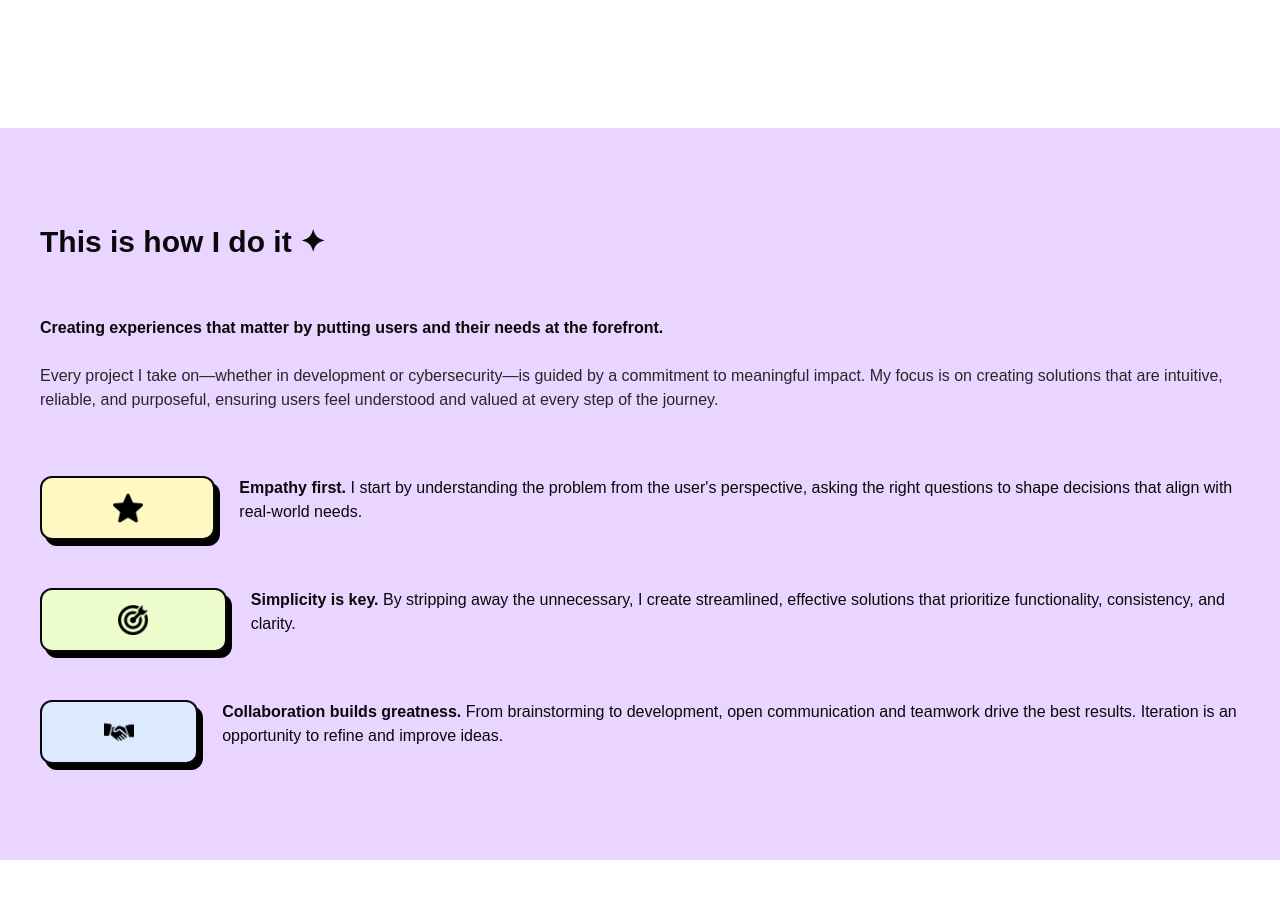
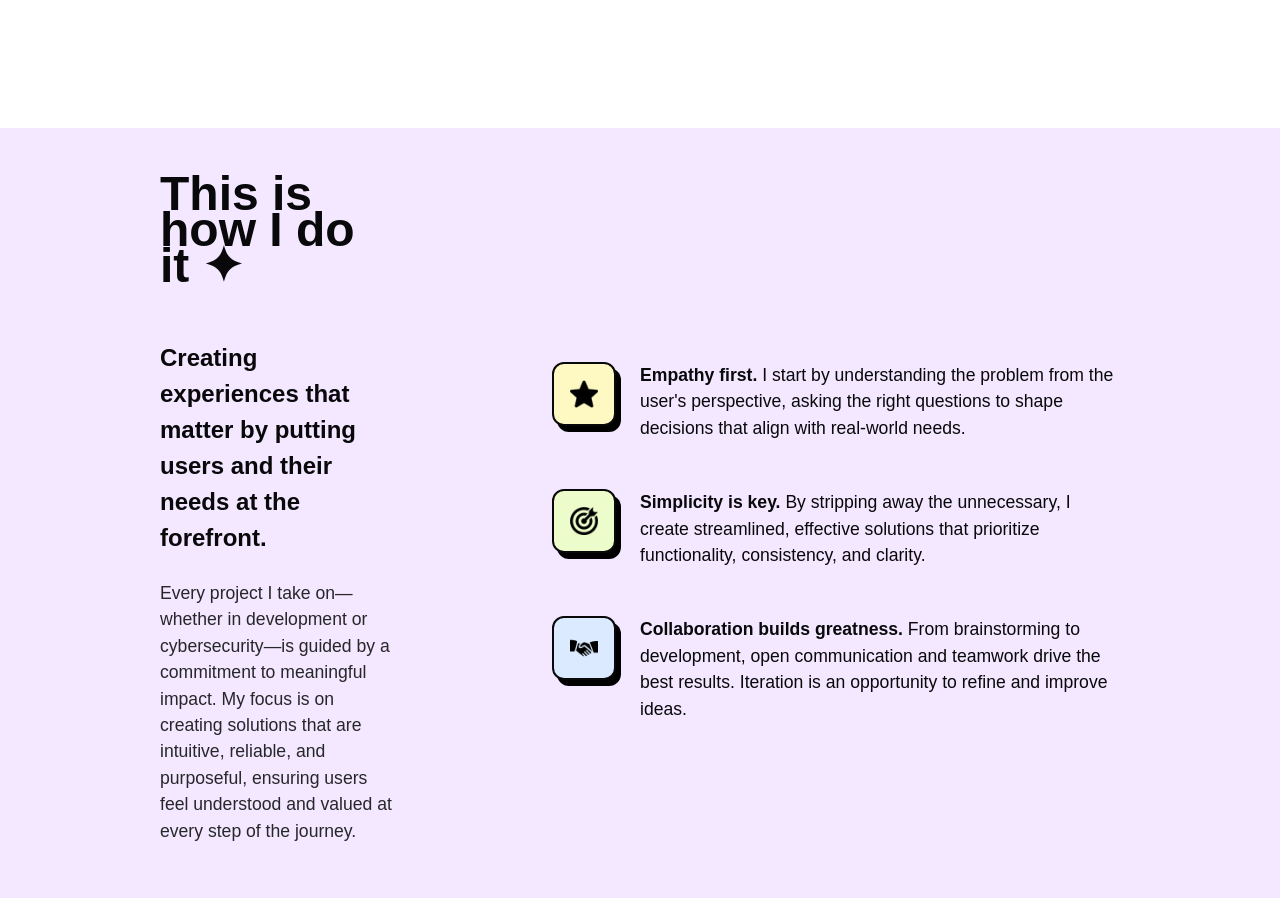
Before and after one commit to sushinectar/my-portfolio, a Next.js app: page /about in a window 1280 px wide. Shown: the part 880-1778 px from the top of the page. Before the commit the page ends 1740 px from the top, so only its background shows below. Built offline with nearby package versions, Linux system fonts and the light colour scheme.

Commit message:
work section almost done

```diff
--- a/src/app/about/media.css
+++ b/src/app/about/media.css
@@ -103,4 +103,48 @@
     margin: 7rem 0 2rem 0;
   }
 
+  .work {
+    display: flex;
+    flex-direction: row;
+    padding: 3rem 10rem 7rem 10rem;
+    gap: 10rem;
+  }
+
+  .work p {
+    font-size: 1.1rem;
+    width: 30rem;
+  }
+
+  .work h1 {
+    font-size: 3rem;
+  }
+
+  .work h2 {
+    font-size: 1.5rem;
+  }
+
+  .work h3 {
+    font-size: 1.1rem;
+  }
+
+  .work-text {
+    width: 40rem;
+  }
+
+  .work-list {
+    width: 36rem;
+  }
+
+  .star-img {
+    width: 4rem;
+  }
+
+  .bullseye-img {
+    width: 4rem;
+  }
+
+  .hand-img {
+    width: 4rem;
+  }
+
 }
--- a/src/app/about/page.js
+++ b/src/app/about/page.js
@@ -119,34 +119,41 @@ export default function About() {
           </div>
         </div>
 
-        <div className="flex flex-col justify-center items-center text-center w-screen py-24 px-10 bg-purple-200">
-          <div className="flex flex-col text-left gap-6">
-            <h1 className="font-semibold text-3xl mb-8">This is how I do it ✦</h1>
+        <div className="work flex flex-col justify-center items-center text-center w-screen py-24 px-10 bg-purple-100">
+          <div className="work-text flex flex-col text-left gap-6">
+            <h1 className="font-semibold text-3xl mb-8">
+              This is how I do it ✦
+            </h1>
             <h2 className="font-semibold">
               Creating experiences that matter by putting users and their needs
               at the forefront.
             </h2>
-            <p className="text-zinc-800">
+            <h3 className="text-zinc-800">
               Every project I take on—whether in development or cybersecurity—is
               guided by a commitment to meaningful impact. My focus is on
               creating solutions that are intuitive, reliable, and purposeful,
               ensuring users feel understood and valued at every step of the
               journey.
-            </p>
+            </h3>
           </div>
-          <div className="flex flex-col mt-16 gap-12">
+          <div className="work-list flex flex-col items-center mt-16 gap-12">
             <div className="flex text-left gap-6">
-              <div className="flex justify-center items-center w-48 h-16 p-4 rounded-xl shadow-[5px_6px_0px_rgba(0,0,0,1)] border-2 border-zinc-950 bg-yellow-100">
-                <Image src="/star.png" alt="Star icon" width={30} height={30} />
+              <div className="star-img flex justify-center items-center w-16 h-16 p-4 rounded-xl shadow-[5px_6px_0px_rgba(0,0,0,1)] border-2 border-zinc-950 bg-yellow-100">
+                <Image
+                  src="/star.png"
+                  alt="Star icon"
+                  width={30}
+                  height={30}
+                />
               </div>
-              <p>
+              <p className="w-52">
                 <b>Empathy first.</b> I start by understanding the problem from
                 the user's perspective, asking the right questions to shape
                 decisions that align with real-world needs.
               </p>
             </div>
             <div className="flex text-left gap-6">
-              <div className="flex justify-center items-center w-48 h-16 p-4 rounded-xl shadow-[5px_6px_0px_rgba(0,0,0,1)] border-2 border-zinc-950 bg-lime-100">
+              <div className="bullseye-img flex justify-center items-center w-16 h-16 p-4 rounded-xl shadow-[5px_6px_0px_rgba(0,0,0,1)] border-2 border-zinc-950 bg-lime-100">
                 <Image
                   src="/bullseye.png"
                   alt="Star icon"
@@ -154,14 +161,14 @@ export default function About() {
                   height={30}
                 />
               </div>
-              <p>
+              <p className="w-52">
                 <b>Simplicity is key.</b> By stripping away the unnecessary, I
                 create streamlined, effective solutions that prioritize
                 functionality, consistency, and clarity.
               </p>
             </div>
             <div className="flex text-left gap-6">
-              <div className="flex justify-center items-center w-48 h-16 p-4 rounded-xl shadow-[5px_6px_0px_rgba(0,0,0,1)] border-2 border-zinc-950 bg-blue-100">
+              <div className="hand-img flex justify-center items-center w-16 h-16 p-4 rounded-xl shadow-[5px_6px_0px_rgba(0,0,0,1)] border-2 border-zinc-950 bg-blue-100">
                 <Image
                   src="/hand-shake.png"
                   alt="Star icon"
@@ -169,7 +176,7 @@ export default function About() {
                   height={30}
                 />
               </div>
-              <p>
+              <p className="w-52">
                 <b>Collaboration builds greatness.</b> From brainstorming to
                 development, open communication and teamwork drive the best
                 results. Iteration is an opportunity to refine and improve
```
